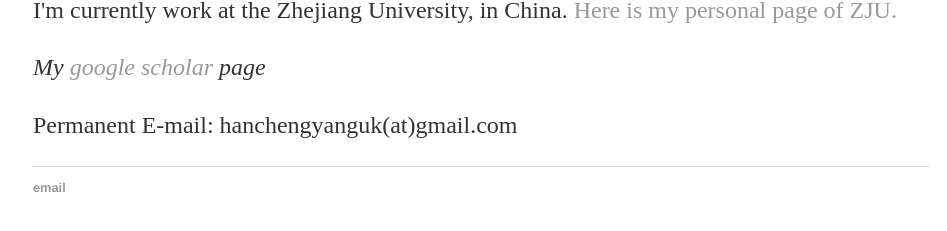
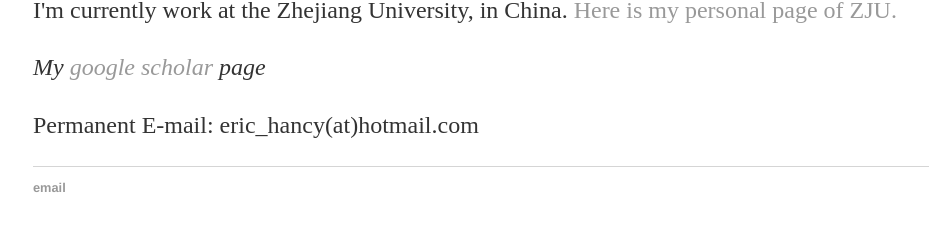
Before and after one commit to chengyanghan/chengyanghan.github.io, a Jekyll site: the page built from index.html, in a window 1280 px wide. Shown: the part 295-526 px from the top of the page, without its empty margins (159-1106 px from the left). Built offline with Jekyll 4.4.1, drawn with Linux system fonts in a browser that asks for light colours.

Commit message:
Update index.html

```diff
--- a/index.html
+++ b/index.html
@@ -10,6 +10,6 @@ title: Chengyang Han
 
 	<p><i>My <a href="https://scholar.google.co.kr/citations?hl=zh-CN&user=B4ZGrONKx04C">google scholar</a> page</i></p>
 
-	<p>Permanent E-mail: hanchengyanguk(at)gmail.com</p>
+	<p>Permanent E-mail: eric_hancy(at)hotmail.com</p>
 
 </div><!-- /.blurb -->
```
